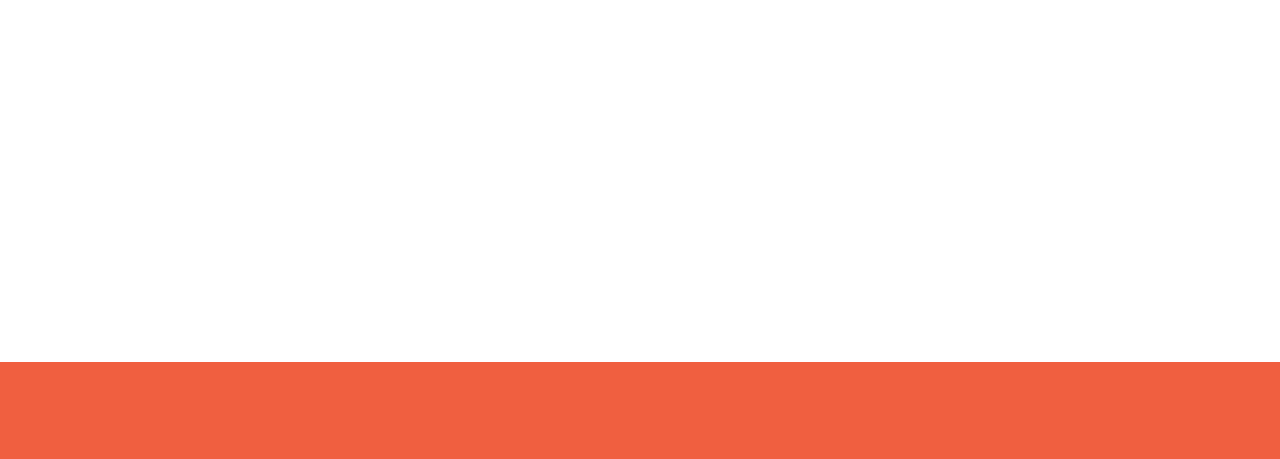
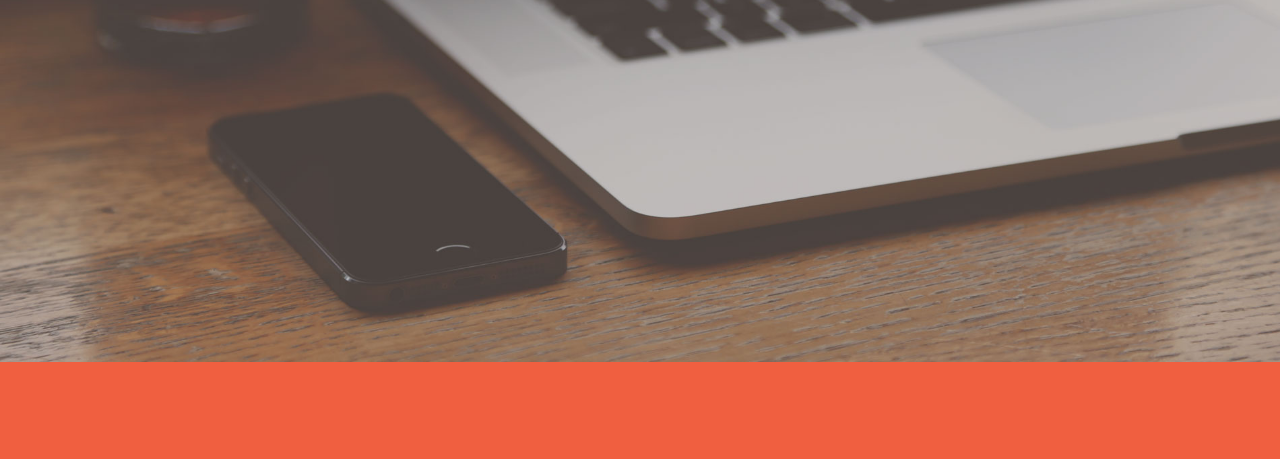
Before and after one commit to OlivierFortin/ofortin, a website: page index.html in a window 1280 px wide. Shown: the part 438-897 px from the top of the page. Drawn offline with nearby package versions, Linux system fonts and the light colour scheme; files that its build step writes are made by us from their sources.

Commit message:
change url in css

```diff
--- a/dev/less/creative.less
+++ b/dev/less/creative.less
@@ -159,7 +159,7 @@ header {
     min-height: auto;
     .background-cover;
     background-position: center;
-    background-image: url('../img/header.jpg');
+    background-image: url('/img/header.jpg');
     text-align: center;
     color: white;
     .header-content {
--- a/index.html
+++ b/index.html
@@ -1,4 +1,4 @@
-<!DOCTYPE html><html lang="en"><head><meta charset="utf-8"><meta http-equiv="X-UA-Compatible" content="IE=edge"><meta name="viewport" content="width=device-width,initial-scale=1"><meta name="description" content=""><meta name="author" content=""><title>Olivier Fortin | CoFondateur de BNF Software</title><link rel="stylesheet" href="css/bootstrap.min.css" type="text/css"><link href="http://fonts.googleapis.com/css?family=Open+Sans:300italic,400italic,600italic,700italic,800italic,400,300,600,700,800" rel="stylesheet" type="text/css"><link href="http://fonts.googleapis.com/css?family=Merriweather:400,300,300italic,400italic,700,700italic,900,900italic" rel="stylesheet" type="text/css"><link rel="stylesheet" href="/build/font-awesome/css/font-awesome.min.css" type="text/css"><link rel="stylesheet" href="/build/css/animate.min.css" type="text/css"><link rel="stylesheet" href="/build/css/creative.css" type="text/css"><!--[if lt IE 9]>
+<!DOCTYPE html><html lang="en"><head><meta charset="utf-8"><meta http-equiv="X-UA-Compatible" content="IE=edge"><meta name="viewport" content="width=device-width,initial-scale=1"><meta name="description" content=""><meta name="author" content=""><title>Olivier Fortin | CoFondateur de BNF Software</title><link rel="stylesheet" href="/build/css/bootstrap.min.css" type="text/css"><link href="http://fonts.googleapis.com/css?family=Open+Sans:300italic,400italic,600italic,700italic,800italic,400,300,600,700,800" rel="stylesheet" type="text/css"><link href="http://fonts.googleapis.com/css?family=Merriweather:400,300,300italic,400italic,700,700italic,900,900italic" rel="stylesheet" type="text/css"><link rel="stylesheet" href="/build/font-awesome/css/font-awesome.min.css" type="text/css"><link rel="stylesheet" href="/build/css/animate.min.css" type="text/css"><link rel="stylesheet" href="/build/css/creative.css" type="text/css"><!--[if lt IE 9]>
         <script src="https://oss.maxcdn.com/libs/html5shiv/3.7.0/html5shiv.js"></script>
         <script src="https://oss.maxcdn.com/libs/respond.js/1.4.2/respond.min.js"></script>
     <![endif]--><script>(function(i,s,o,g,r,a,m){i['GoogleAnalyticsObject']=r;i[r]=i[r]||function(){
```
Also changed, not shown: dev/index.html (+1 -1 lines).
